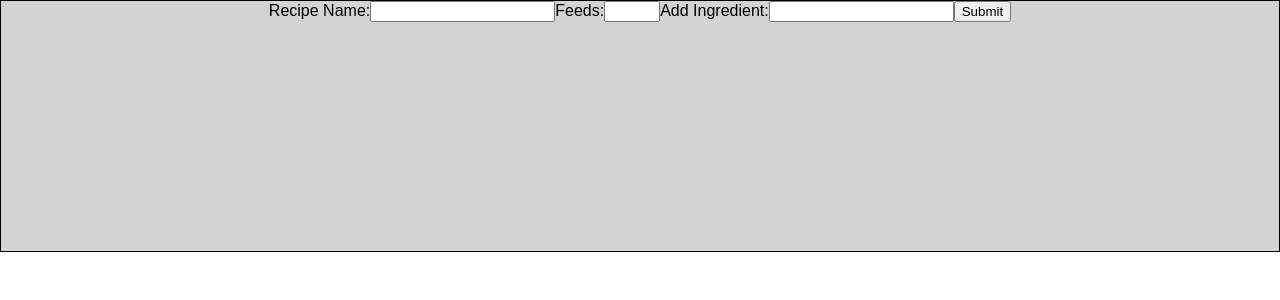
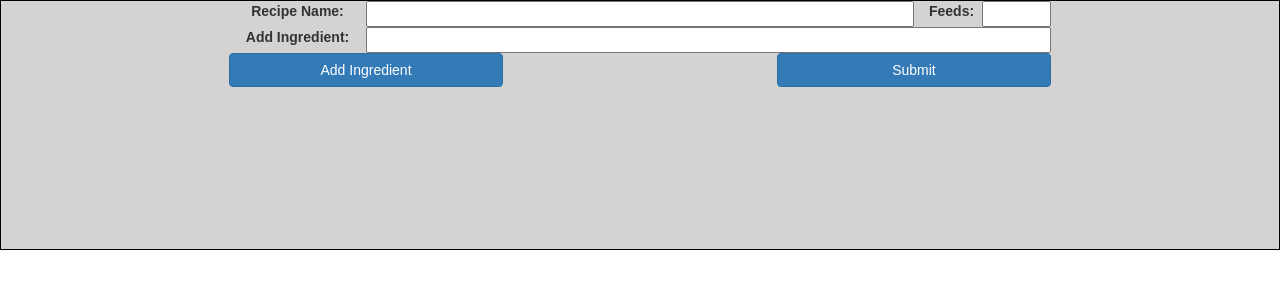
Before and after one commit to BradleyNR/weekly-11-bakers, a React (Create React App) app: page / in a window 1280 px wide. Shown: the top 300 px of the page. Built offline with nearby package versions, Linux system fonts and the light colour scheme.

Commit message:
form logic and styling

```diff
--- a/public/index.html
+++ b/public/index.html
@@ -10,6 +10,7 @@
     -->
     <link rel="manifest" href="%PUBLIC_URL%/manifest.json">
     <link rel="shortcut icon" href="%PUBLIC_URL%/favicon.ico">
+    <link rel="stylesheet" href="https://maxcdn.bootstrapcdn.com/bootstrap/3.3.7/css/bootstrap.min.css">
     <!--
       Notice the use of %PUBLIC_URL% in the tags above.
       It will be replaced with the URL of the `public` folder during the build.
--- a/src/components/Main.js
+++ b/src/components/Main.js
@@ -19,7 +19,9 @@ class Main extends Component {
 
   render(){
     return(
-      <RecipeForm createRecipe={this.createRecipe} />
+      <div className='container-fluid'>
+        <RecipeForm createRecipe={this.createRecipe} />
+      </div>
     )
   }
 }
--- a/src/components/RecipeForm.js
+++ b/src/components/RecipeForm.js
@@ -6,7 +6,8 @@ class RecipeForm extends Component {
 
     this.state = {
       title: '',
-      feeds: null,
+      feeds: '',
+      ingredient: '',
       ingredients: []
     }
   }
@@ -23,6 +24,20 @@ class RecipeForm extends Component {
     console.log('Feeds: ', this.state.feeds);
   }
 
+  handleIngredient = (e) => {
+    e.preventDefault();
+    this.setState({ingredient: e.target.value})
+    console.log('Ingredient: ', this.state.ingredient);
+  }
+
+  handleAddIngredient = (e) => {
+    e.preventDefault();
+    let ingredientsArray = this.state.ingredients;
+    ingredientsArray.push({ingredient: this.state.ingredient});
+    this.setState({ingredients: ingredientsArray, ingredient: ''});
+    console.log(this.state.ingredients);
+  }
+
   handleCreateRecipe = (e) => {
     e.preventDefault();
 
@@ -31,17 +46,26 @@ class RecipeForm extends Component {
   }
 
   render(){
+    let ingredientsToAdd = this.state.ingredients.map((item, index) => {
+      return(
+        <p className='ingredient-to-add col-md-12'>{item.ingredient}</p>
+      )
+    })
     return (
-      <div class='recipe-form'>
-        <form onSubmit={this.handleCreateRecipe}>
-          <label htmlFor='recipe-title'>Recipe Name:</label>
-          <input onChange={this.handleAddTitle} type="text" id='recipe-title' />
-          <label htmlFor='feeds'>Feeds:</label>
-          <input onChange={this.handleAddFeeds} type="number" id='feeds' min="1" max="16" />
-          <label htmlFor='add-item'>Add Ingredient:</label>
-          <input type='text' id='add-item'/>
-          <input type="submit" value="Submit" />
+      <div className='recipe-form row'>
+        <form onSubmit={this.handleCreateRecipe} className='col-md-8 col-md-offset-2'>
+          <label htmlFor='recipe-title' className='col-md-2'>Recipe Name:</label>
+          <input onChange={this.handleAddTitle} className='col-md-8' type="text" id='recipe-title' value={this.state.title}/>
+          <label htmlFor='feeds' className='col-md-1'>Feeds:</label>
+          <input onChange={this.handleAddFeeds} className='col-md-1' type="number" id='feeds' min="1" max="16" value={this.state.feeds} />
+          <label htmlFor='add-item' className='col-md-2'>Add Ingredient:</label>
+          <input onChange={this.handleIngredient} className='col-md-10' type='text' id='add-item' value={this.state.ingredient}/>
+          <button onClick={this.handleAddIngredient} className='col-md-4 btn btn-primary'>Add Ingredient</button>
+          <input type="submit" value="Submit" className='col-md-4 col-md-offset-4 btn btn-primary' />
         </form>
+        <div className='ingredients-to-add-container row'>
+        {ingredientsToAdd}
+        </div>
       </div>
     )
   }
--- a/src/styles/App.css
+++ b/src/styles/App.css
@@ -4,3 +4,12 @@
   background-color: lightgrey;
   height: 250px;
 }
+
+.ingredients-to-add-container {
+  width: 50%;
+}
+
+.ingredient-to-add {
+  border: 1px solid black;
+  padding: 20px;
+}
```
